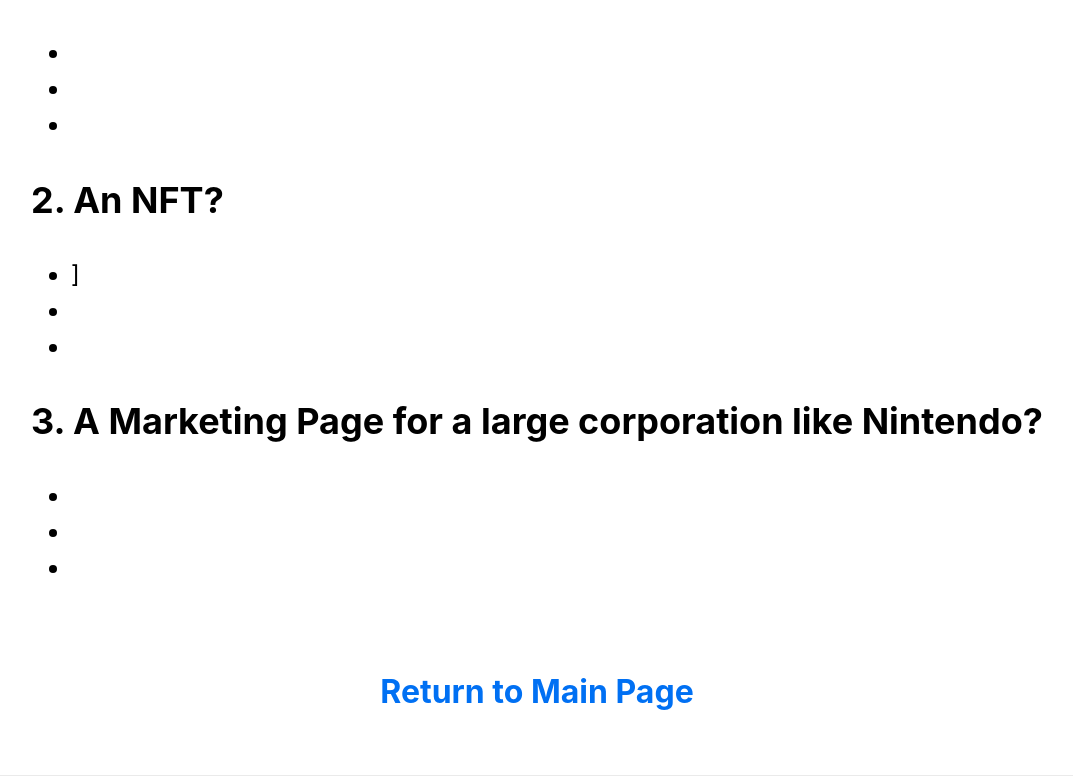
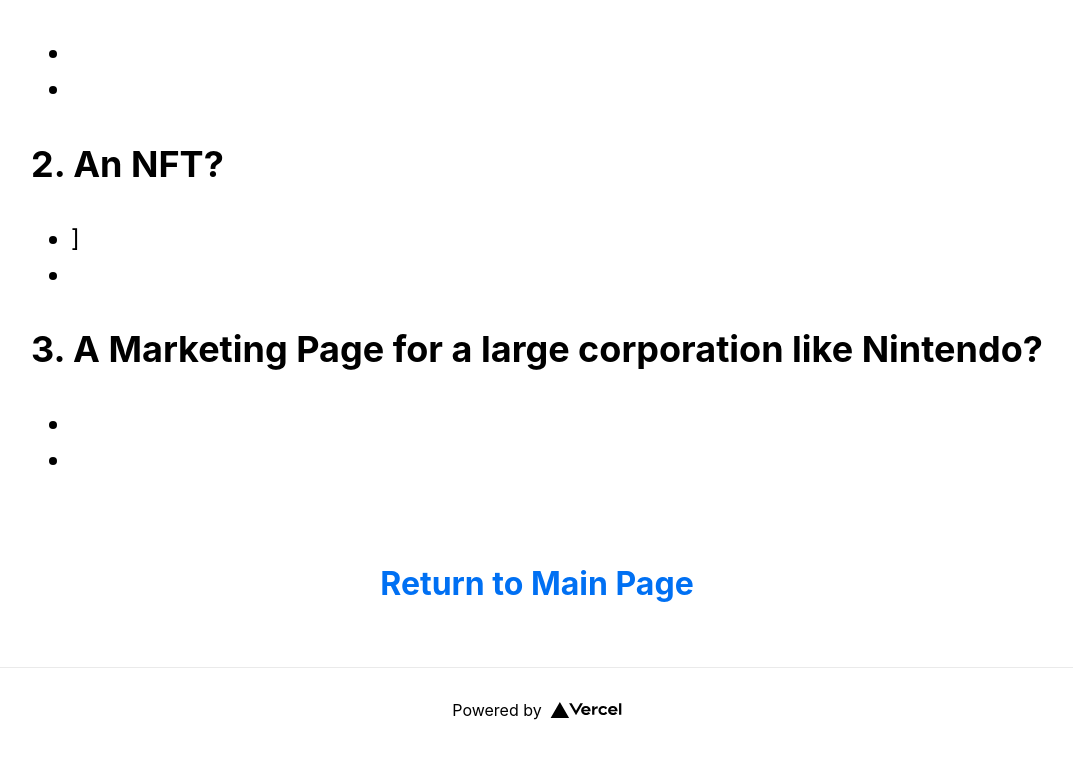
Before and after one commit to oliveranyanwu0023/oliver-product-advocate-test1, a Next.js app: page /questions/q5 in a window 1280 px wide. Shown: the part 453-1236 px from the top of the page, without its empty margins (103-1176 px from the left). After the commit the page ends 1205 px from the top, so only its background shows below. Built offline with nearby package versions, Linux system fonts and the light colour scheme.

Commit message:
final push

```diff
--- a/pages/questions/q5.js
+++ b/pages/questions/q5.js
@@ -26,20 +26,20 @@
               <ul>
                 <li></li>
                 <li></li>
-                <li></li>
+
               </ul>
 
              <h2>2. An NFT?</h2>
               <ul>
                 <li>]</li>
                 <li></li>
-                <li></li>
+
               </ul>
             <h2>3. A Marketing Page for a large corporation like Nintendo?</h2>
               <ul>
                 <li></li>
                 <li></li>
-                <li></li>
+
               </ul>
           </p>
 
```
